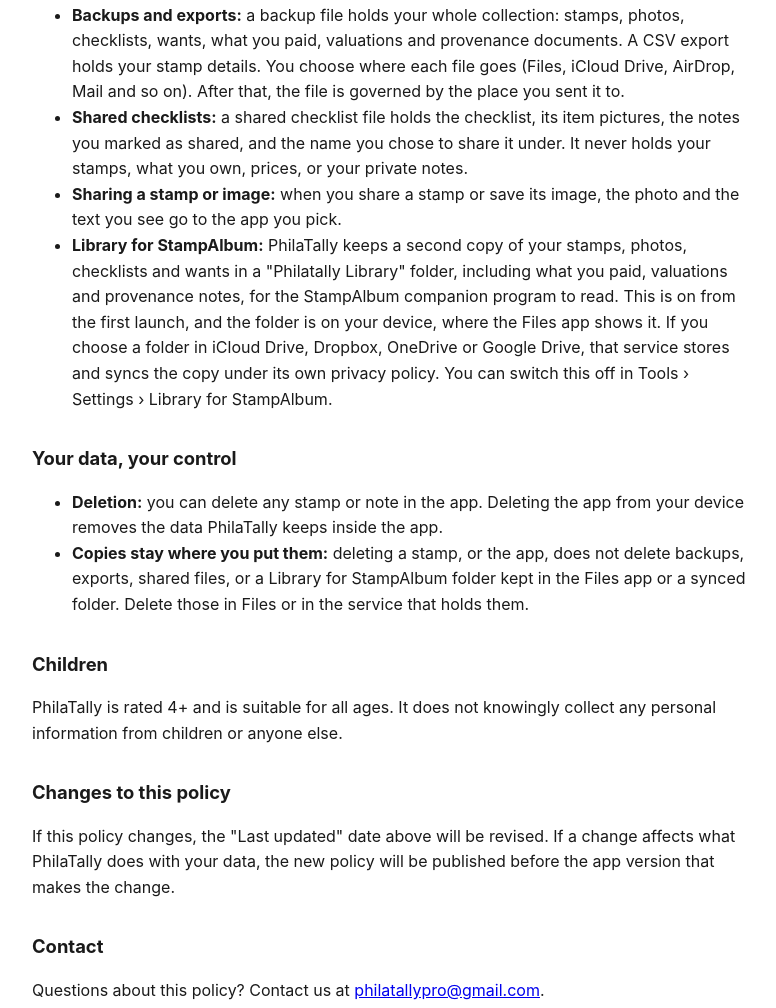
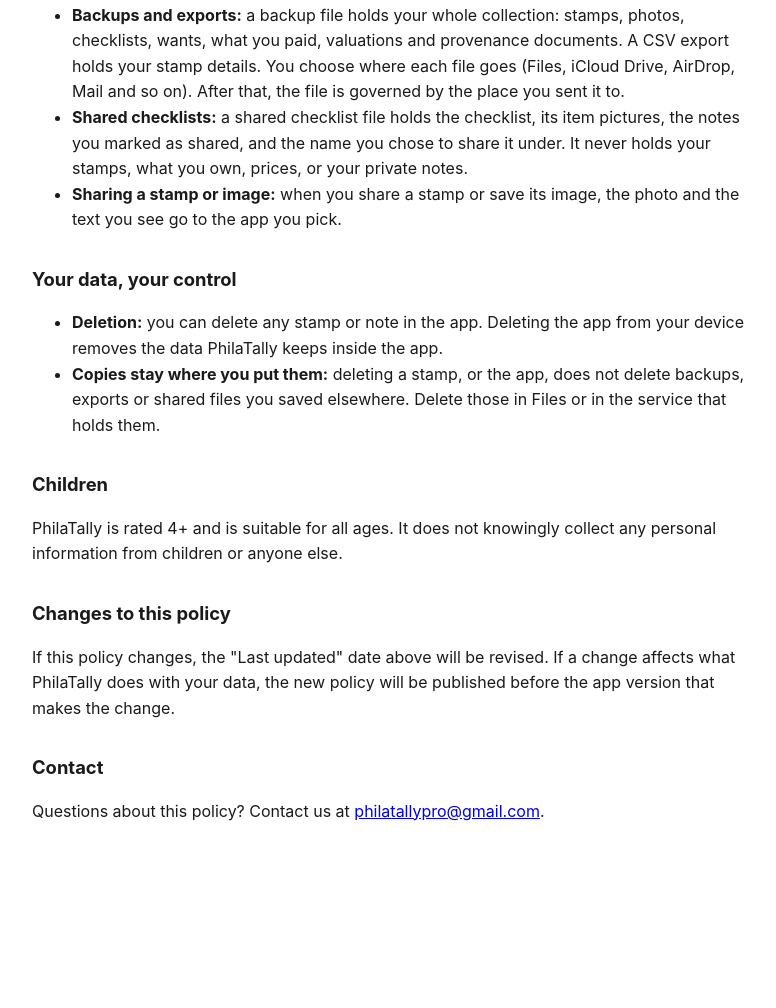
Before and after one commit to jsganesh/philatally-privacy, a plain HTML site: page index.html in a window 1280 px wide. Shown: the part 1193-2201 px from the top of the page, without its empty margins (248-1024 px from the left). After the commit the page ends 2097 px from the top, so only its background shows below. Drawn offline with Linux system fonts and the light colour scheme.

Commit message:
Privacy policy and support page: no Library for StampAlbum copy (19 Nov 2026)
PhilaTally no longer keeps a mirror of the collection until StampAlbum
can read it, so both pages stop describing it.

Co-Authored-By: Claude Opus 5.5 <noreply@anthropic.com>

```diff
--- a/index.html
+++ b/index.html
@@ -21,7 +21,7 @@
 </head>
 <body>
   <h1>PhilaTally Privacy Policy</h1>
-  <p class="updated">Last updated: 18 November 2026</p>
+  <p class="updated">Last updated: 19 November 2026</p>
 
   <p>PhilaTally is an iPhone and iPad app for stamp collectors. It helps you photograph,
   catalogue, and learn about your stamp collection. This policy explains what
@@ -78,15 +78,6 @@
     <li><strong>Sharing a stamp or image:</strong> when you share a stamp or
     save its image, the photo and the text you see go to the app you
     pick.</li>
-    <li><strong>Library for StampAlbum:</strong> PhilaTally keeps a second
-    copy of your stamps, photos, checklists and wants in a "Philatally
-    Library" folder, including what you paid, valuations and provenance
-    notes, for the StampAlbum companion program to read. This is on from
-    the first launch, and the folder is on your device, where the Files
-    app shows it. If you choose a folder in iCloud Drive, Dropbox, OneDrive or
-    Google Drive, that service stores and syncs the copy under its own
-    privacy policy. You can switch this off in Tools › Settings › Library
-    for StampAlbum.</li>
   </ul>
 
   <h2>Your data, your control</h2>
@@ -95,8 +86,8 @@
     app. Deleting the app from your device removes the data PhilaTally
     keeps inside the app.</li>
     <li><strong>Copies stay where you put them:</strong> deleting a stamp, or
-    the app, does not delete backups, exports, shared files, or a Library
-    for StampAlbum folder kept in the Files app or a synced folder. Delete
+    the app, does not delete backups, exports or shared files you saved
+    elsewhere. Delete
     those in Files or in the service that holds them.</li>
   </ul>
 
```
Also changed, not shown: support/index.html (+1 -7 lines).
